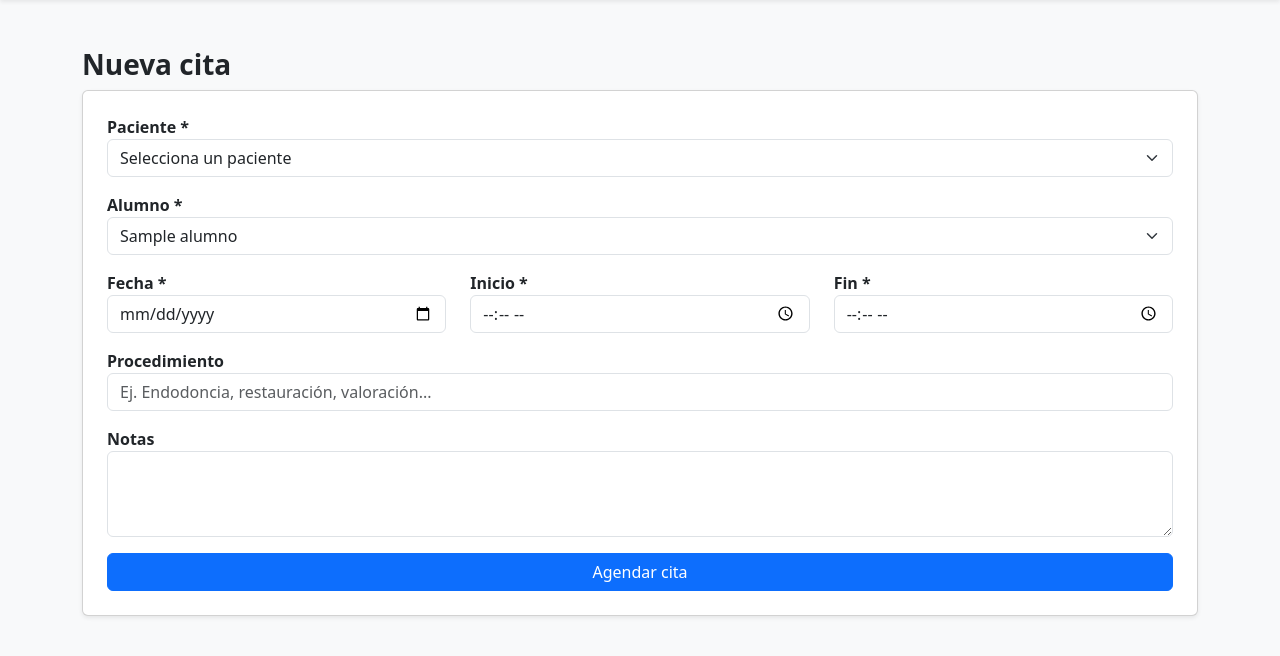
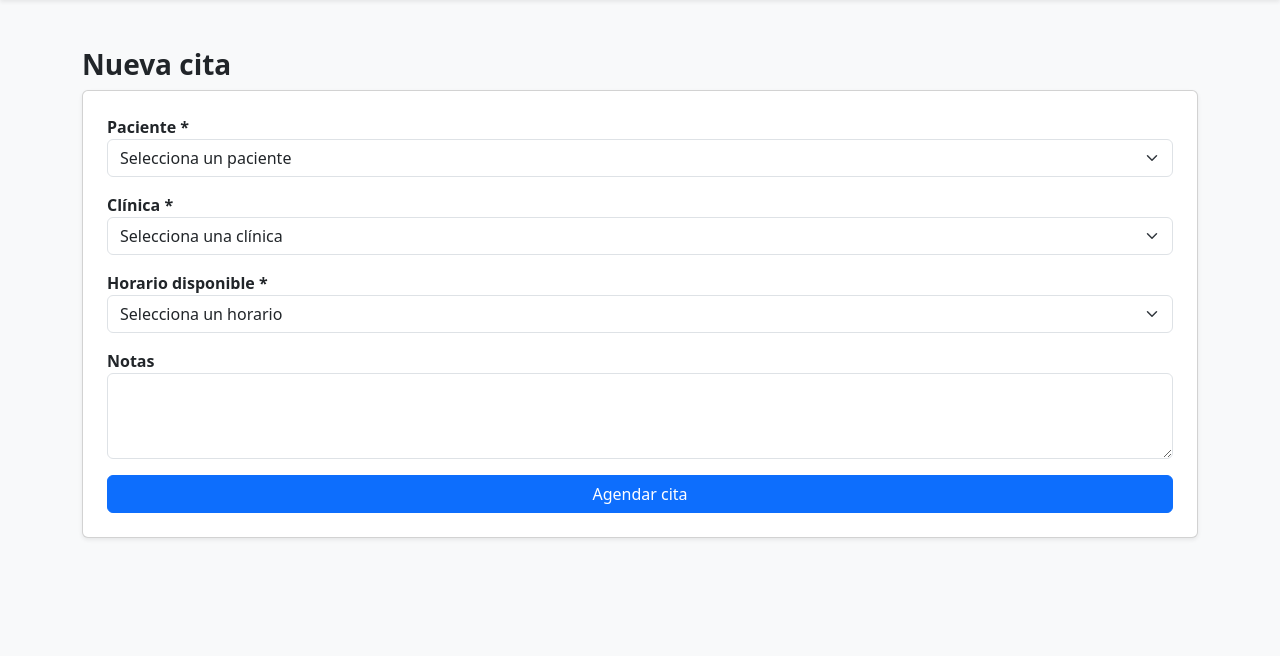
Before and after one commit to Luislopeze/Clinica, a Flask app: template templates/nueva_cita.html in a window 1280 px wide. Shown: the part 56-712 px from the top of the page. Run offline with Flask 3, Linux system fonts and the light colour scheme; the template is opened without the code that fills it: most values are stand-ins (such as "Sample title", 1, 10 or a date in 2020).

Commit message:
Update nueva_cita.html

```diff
--- a/templates/nueva_cita.html
+++ b/templates/nueva_cita.html
@@ -4,45 +4,37 @@
 
 <div class="card shadow-sm p-4">
     <form>
+        <!-- Paciente -->
         <div class="mb-3">
             <label class="fw-bold">Paciente *</label>
-            <select class="form-select">
-                <option selected>Selecciona un paciente</option>
+            <select class="form-select" required>
+                <option selected disabled>Selecciona un paciente</option>
                 {% for p in pacientes %}
                 <option>{{ p }}</option>
                 {% endfor %}
             </select>
         </div>
 
+        <!-- Clínica -->
         <div class="mb-3">
-            <label class="fw-bold">Alumno *</label>
-            <select class="form-select">
-                {% for a in alumnos %}
-                <option>{{ a }}</option>
+            <label class="fw-bold">Clínica *</label>
+            <select id="clinica" class="form-select" required onchange="actualizarHorarios()">
+                <option selected disabled>Selecciona una clínica</option>
+                {% for c in clinicas %}
+                <option>{{ c }}</option>
                 {% endfor %}
             </select>
         </div>
 
-        <div class="row mb-3">
-            <div class="col-md-4">
-                <label class="fw-bold">Fecha *</label>
-                <input type="date" class="form-control">
-            </div>
-            <div class="col-md-4">
-                <label class="fw-bold">Inicio *</label>
-                <input type="time" class="form-control">
-            </div>
-            <div class="col-md-4">
-                <label class="fw-bold">Fin *</label>
-                <input type="time" class="form-control">
-            </div>
+        <!-- Horarios -->
+        <div class="mb-3">
+            <label class="fw-bold">Horario disponible *</label>
+            <select id="horario" class="form-select" required>
+                <option selected disabled>Selecciona un horario</option>
+            </select>
         </div>
 
-        <div class="mb-3">
-            <label class="fw-bold">Procedimiento</label>
-            <input type="text" class="form-control" placeholder="Ej. Endodoncia, restauración, valoración...">
-        </div>
-
+        <!-- Notas -->
         <div class="mb-3">
             <label class="fw-bold">Notas</label>
             <textarea class="form-control" rows="3"></textarea>
@@ -51,4 +43,18 @@
         <button class="btn btn-primary w-100">Agendar cita</button>
     </form>
 </div>
+
+<script>
+    const horarios = {{ horarios | tojson }};
+    function actualizarHorarios() {
+        const clinicaSeleccionada = document.getElementById("clinica").value;
+        const selectHorario = document.getElementById("horario");
+        selectHorario.innerHTML = '<option selected disabled>Selecciona un horario</option>';
+        horarios[clinicaSeleccionada].forEach(h => {
+            const opt = document.createElement("option");
+            opt.textContent = h;
+            selectHorario.appendChild(opt);
+        });
+    }
+</script>
 {% endblock %}
```
